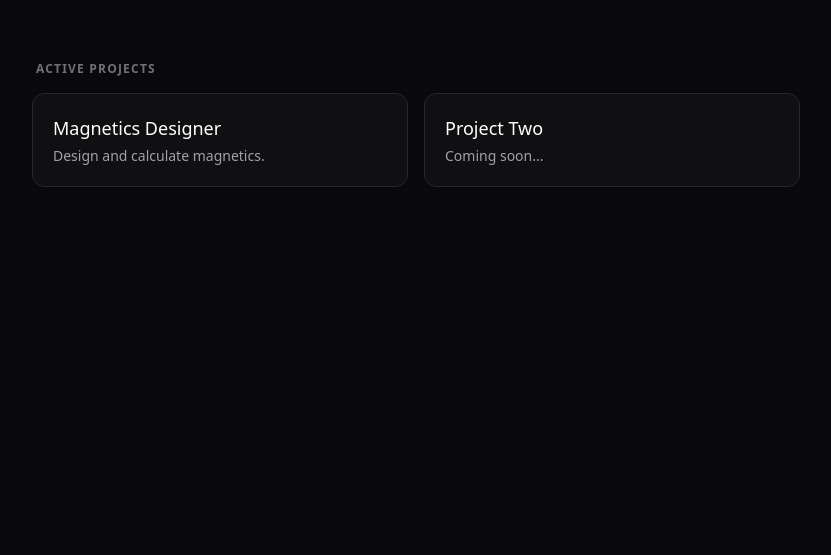
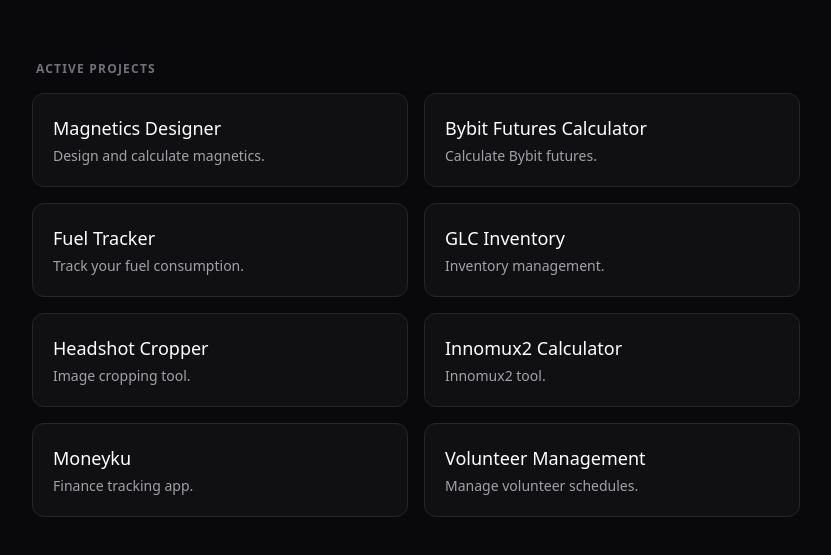
Before and after one commit to charlescayno/charlescayno.github.io, a plain HTML site: page index.html in a window 1280 px wide. Shown: the part 171-726 px from the top of the page, without its empty margins (224-1055 px from the left). Drawn offline with nearby package versions, Linux system fonts and the light colour scheme.

Commit message:
Add all active GitHub Pages projects

```diff
--- a/index.html
+++ b/index.html
@@ -23,16 +23,52 @@
           Active Projects
         </h2>
         <div class="grid grid-cols-1 sm:grid-cols-2 gap-4">
-          <!-- Magnetics Designer Card -->
+          <!-- Magnetics Designer -->
           <a href="/magnetics-designer/magnetics-designer.html" class="block p-5 rounded-xl border border-zinc-800 bg-zinc-900/50 hover:bg-zinc-800 transition-colors">
             <h3 class="text-lg font-medium text-white">Magnetics Designer</h3>
             <p class="text-sm text-zinc-400 mt-1">Design and calculate magnetics.</p>
           </a>
 
-          <!-- Sample Project Card 2 -->
-          <a href="#" class="block p-5 rounded-xl border border-zinc-800 bg-zinc-900/50 hover:bg-zinc-800 transition-colors">
-            <h3 class="text-lg font-medium text-white">Project Two</h3>
-            <p class="text-sm text-zinc-400 mt-1">Coming soon...</p>
+          <!-- Bybit Futures Calculator -->
+          <a href="/bybit-futures-calculator/" class="block p-5 rounded-xl border border-zinc-800 bg-zinc-900/50 hover:bg-zinc-800 transition-colors">
+            <h3 class="text-lg font-medium text-white">Bybit Futures Calculator</h3>
+            <p class="text-sm text-zinc-400 mt-1">Calculate Bybit futures.</p>
+          </a>
+
+          <!-- Fuel Tracker -->
+          <a href="/fuel-tracker/" class="block p-5 rounded-xl border border-zinc-800 bg-zinc-900/50 hover:bg-zinc-800 transition-colors">
+            <h3 class="text-lg font-medium text-white">Fuel Tracker</h3>
+            <p class="text-sm text-zinc-400 mt-1">Track your fuel consumption.</p>
+          </a>
+
+          <!-- GLC Inventory -->
+          <a href="/glc-inventory/" class="block p-5 rounded-xl border border-zinc-800 bg-zinc-900/50 hover:bg-zinc-800 transition-colors">
+            <h3 class="text-lg font-medium text-white">GLC Inventory</h3>
+            <p class="text-sm text-zinc-400 mt-1">Inventory management.</p>
+          </a>
+
+          <!-- Headshot Cropper -->
+          <a href="/headshot-cropper/" class="block p-5 rounded-xl border border-zinc-800 bg-zinc-900/50 hover:bg-zinc-800 transition-colors">
+            <h3 class="text-lg font-medium text-white">Headshot Cropper</h3>
+            <p class="text-sm text-zinc-400 mt-1">Image cropping tool.</p>
+          </a>
+
+          <!-- Innomux2 Calculator -->
+          <a href="/innomux2-calculator/" class="block p-5 rounded-xl border border-zinc-800 bg-zinc-900/50 hover:bg-zinc-800 transition-colors">
+            <h3 class="text-lg font-medium text-white">Innomux2 Calculator</h3>
+            <p class="text-sm text-zinc-400 mt-1">Innomux2 tool.</p>
+          </a>
+
+          <!-- Moneyku -->
+          <a href="/moneyku/" class="block p-5 rounded-xl border border-zinc-800 bg-zinc-900/50 hover:bg-zinc-800 transition-colors">
+            <h3 class="text-lg font-medium text-white">Moneyku</h3>
+            <p class="text-sm text-zinc-400 mt-1">Finance tracking app.</p>
+          </a>
+
+          <!-- Volunteer Management -->
+          <a href="/volunteer-management/" class="block p-5 rounded-xl border border-zinc-800 bg-zinc-900/50 hover:bg-zinc-800 transition-colors">
+            <h3 class="text-lg font-medium text-white">Volunteer Management</h3>
+            <p class="text-sm text-zinc-400 mt-1">Manage volunteer schedules.</p>
           </a>
 
         </div>
```
